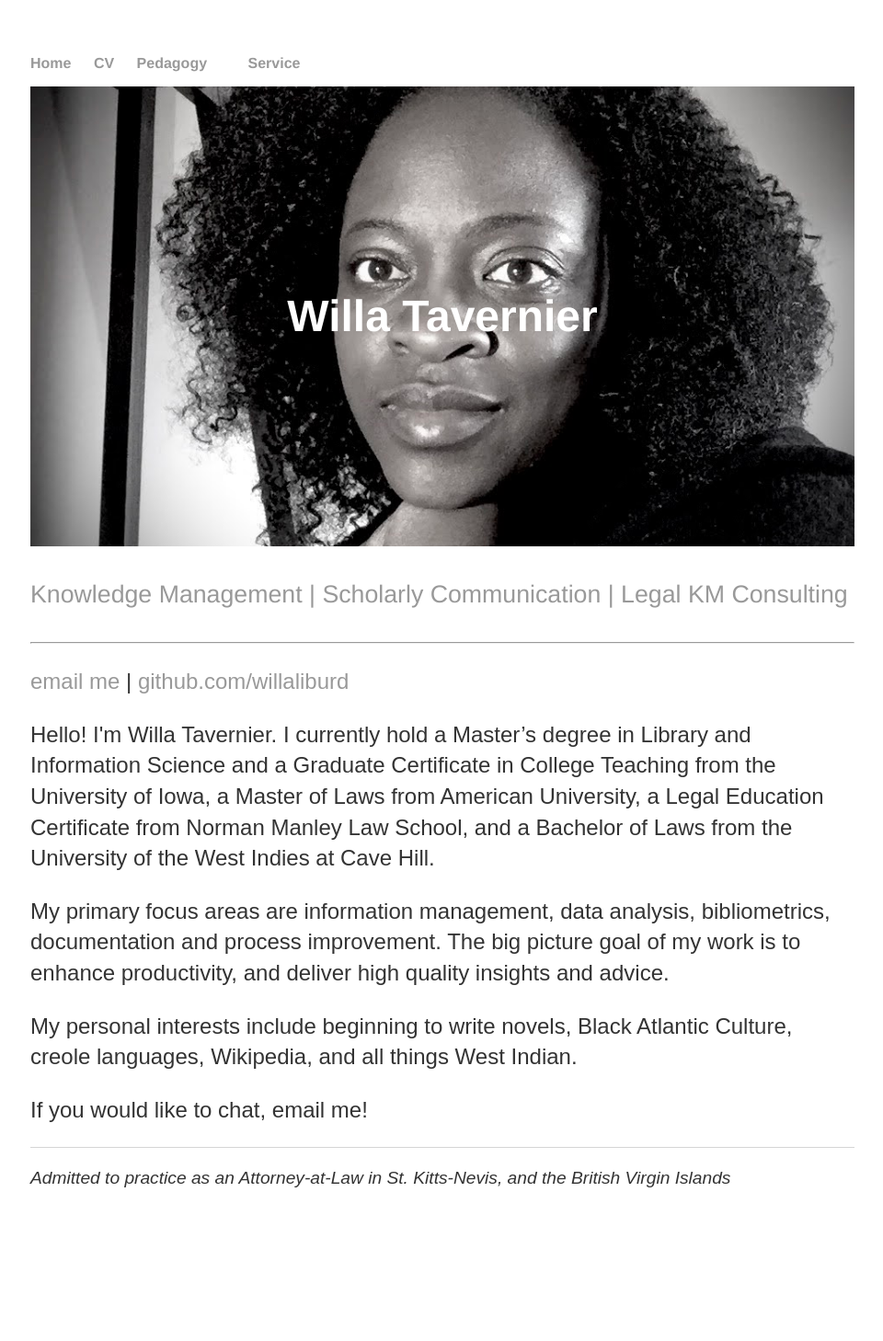
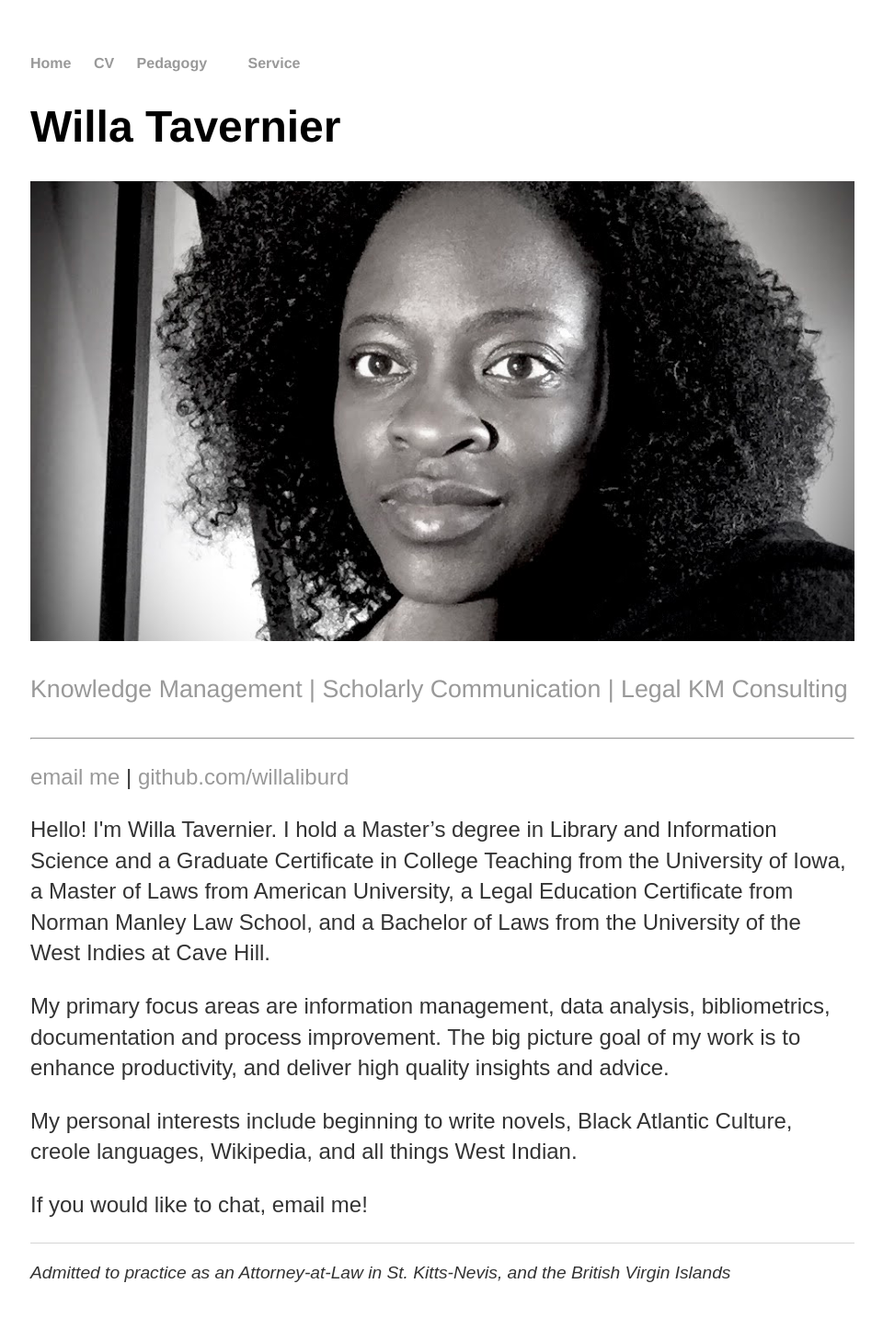
Before and after one commit to willaliburd/willaliburd.github.io, a Jekyll site: the page index.html, which Jekyll copies as it is, in a window 1280 px wide. Shown: the whole page at 92% size, without its empty margins (159-1119 px from the left). Built offline with Jekyll 4.4.1, drawn with Linux system fonts in a browser that asks for light colours; before the commit the page ends 1354 px from its top, so only the background shows below that.

Commit message:
Update index.html

```diff
--- a/index.html
+++ b/index.html
@@ -46,11 +46,14 @@
 	    		</ul>
 			</nav>
 
+			<div class=blurb">
+   				<h1>Willa Tavernier</h1>
+
+			</div><!-- /.blurb -->
+
+
 <div class="hero-image">
-  <div class="hero-text">
-   <h1>Willa Tavernier</h1>
 
-  </div>
 </div>
 
 <div class="container">
@@ -59,7 +62,7 @@
 	<hr>
 	<p><a href="mailto:willa@nattakm.com">email me</a> | <a href="https://github.com/NAME">github.com/willaliburd</a></p>
 
-	<p> Hello!  I'm Willa Tavernier. I currently hold a Master’s degree in Library and Information Science and a Graduate Certificate in College Teaching from the University of Iowa, a Master of Laws from American University, a Legal Education Certificate from Norman Manley Law School, and a Bachelor of Laws from the University of the West Indies at Cave Hill.</p>
+	<p> Hello!  I'm Willa Tavernier. I hold a Master’s degree in Library and Information Science and a Graduate Certificate in College Teaching from the University of Iowa, a Master of Laws from American University, a Legal Education Certificate from Norman Manley Law School, and a Bachelor of Laws from the University of the West Indies at Cave Hill.</p>
 
 	<p>My primary focus areas are  information management, data analysis, bibliometrics, documentation and process improvement.  The big picture goal of my work is to enhance productivity, and deliver high quality insights and advice.
 
```
